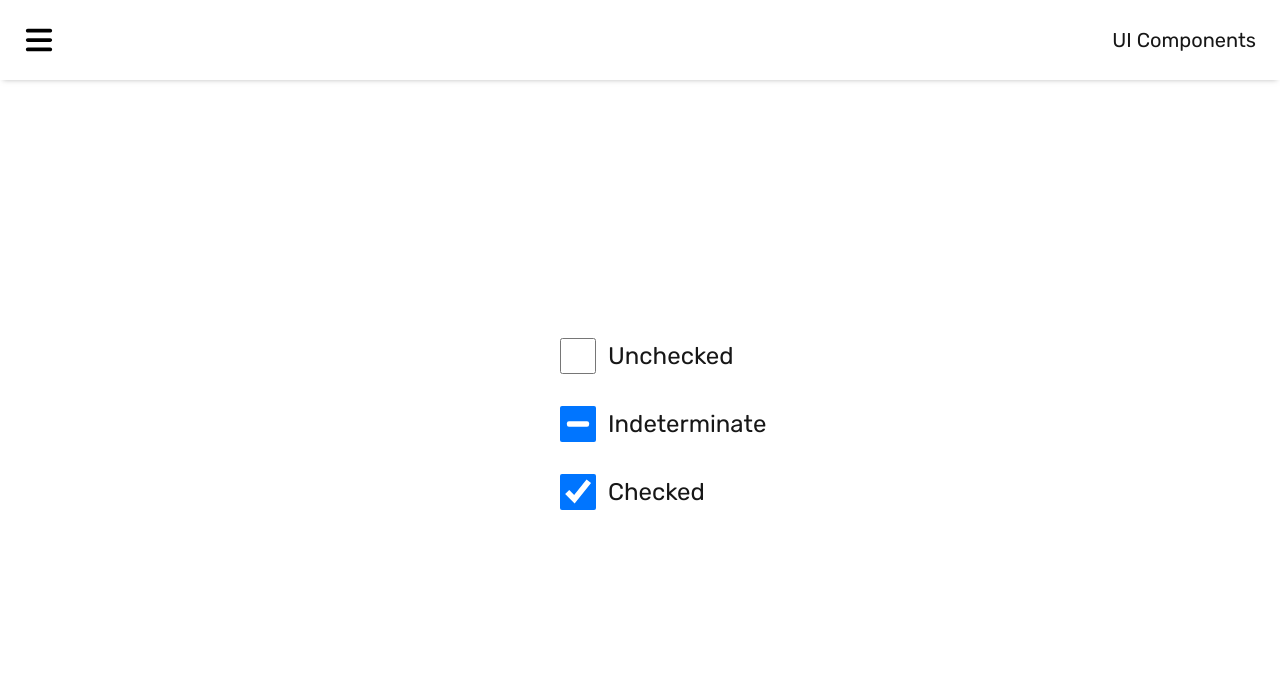
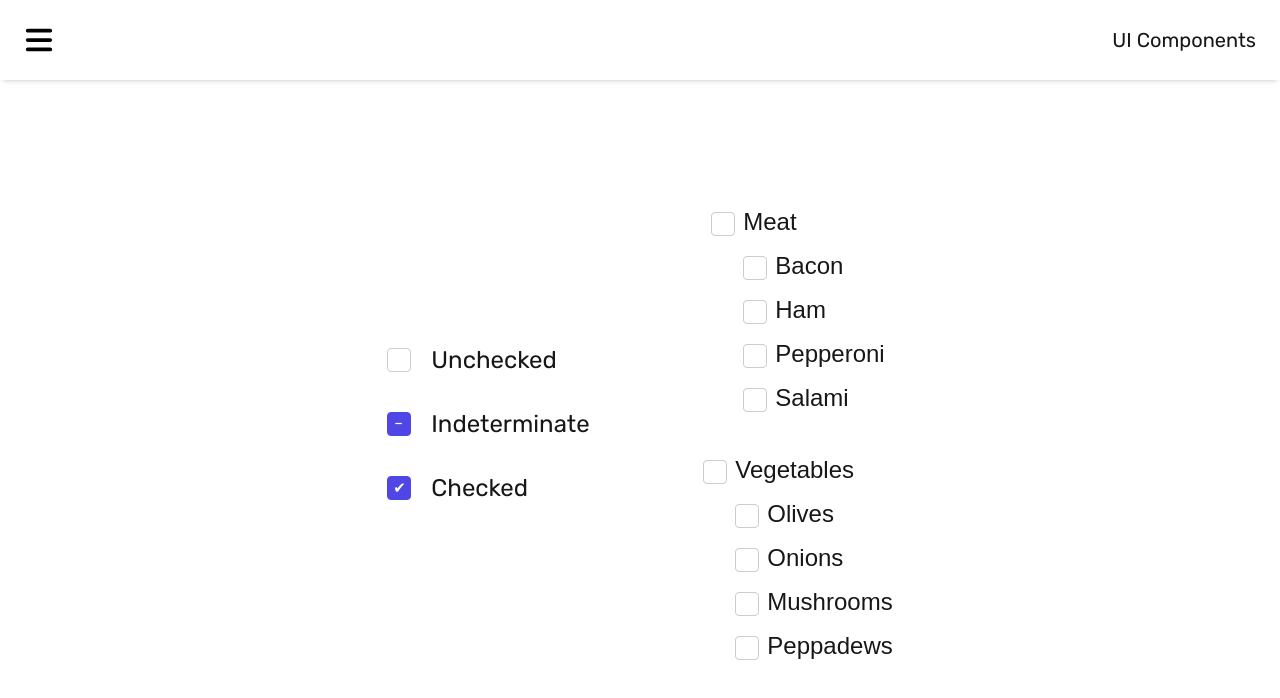
Before and after one commit to hsanchez7934/ui-components, a Next.js app: page /checkbox in a window 1280 px wide. Shown: the top 698 px of the page. Built offline with nearby package versions, Linux system fonts and the light colour scheme.

Commit message:
update checkbox component to include checkbox groups

```diff
--- a/src/app/checkbox/page.tsx
+++ b/src/app/checkbox/page.tsx
@@ -2,13 +2,40 @@
 
 import Checkbox from '@/app/components/checkbox/Checkbox'
 import PageMainBox from '../components/page-main-box/PageMainBox'
+import CheckboxGroup from '../components/checkbox/CheckboxGroup'
+
+const meats = [
+	{value: 'bacon', label: 'Bacon'},
+	{value: 'ham', label: 'Ham'},
+	{value: 'pepperoni', label: 'Pepperoni'},
+	{value: 'salami', label: 'Salami'}
+]
+
+const veggies = [
+	{value: 'olives', label: 'Olives'},
+	{value: 'onions', label: 'Onions'},
+	{value: 'mushrooms', label: 'Mushrooms'},
+	{value: 'peppadews', label: 'Peppadews'}
+]
 
 export default function CheckboxPage() {
 	return (
 		<PageMainBox>
-			<Checkbox index={0} />
-			<Checkbox index={1} />
-			<Checkbox index={2} />
+			<div className="h-auto w-full xl:flex">
+				<section className="flex items-center justify-center flex-col p-7 xl:p-20">
+					<Checkbox index={0} />
+					<Checkbox index={1} />
+					<Checkbox index={2} />
+				</section>
+				<section className="flex items-center justify-center flex-col p-7 xl:p-20">
+					<div className="mb-7">
+						<CheckboxGroup parentLabel="Meat" options={meats} />
+					</div>
+					<div>
+						<CheckboxGroup parentLabel="Vegetables" options={veggies} />
+					</div>
+				</section>
+			</div>
 		</PageMainBox>
 	)
 }
--- a/src/app/components/checkbox/Checkbox.tsx
+++ b/src/app/components/checkbox/Checkbox.tsx
@@ -10,6 +10,7 @@ interface Props {
 const Checkbox = (props: Props) => {
 	const [checked, setChecked] = React.useState(false)
 	const [checkboxText, setCheckboxText] = React.useState('')
+	const [isIndeterminate, setIsIndeterminate] = React.useState(false)
 	const [index, setIndex] = React.useState(props.index || 0)
 	const inputRef = React.useRef<HTMLInputElement>(null)
 
@@ -17,16 +18,19 @@ const Checkbox = (props: Props) => {
 		if (index === 0) {
 			setCheckboxText('Unchecked')
 			setChecked(false)
+			setIsIndeterminate(false)
 		}
 		if (index === 1) {
 			setCheckboxText('Indeterminate')
 			// @ts-expect-error generic
 			inputRef.current.indeterminate = true
 			setChecked(false)
+			setIsIndeterminate(true)
 		}
 		if (index === 2) {
 			setCheckboxText('Checked')
 			setChecked(true)
+			setIsIndeterminate(false)
 		}
 	}, [])
 
@@ -37,6 +41,7 @@ const Checkbox = (props: Props) => {
 			input.indeterminate = true
 			setCheckboxText('Indeterminate')
 			setIndex(1)
+			setIsIndeterminate(true)
 		}
 		if (index === 1) {
 			// @ts-expect-error generic
@@ -44,11 +49,13 @@ const Checkbox = (props: Props) => {
 			setChecked(true)
 			setCheckboxText('Checked')
 			setIndex(2)
+			setIsIndeterminate(false)
 		}
 		if (index === 2) {
 			setChecked(false)
 			setCheckboxText('Unchecked')
 			setIndex(0)
+			setIsIndeterminate(false)
 		}
 	}
 
@@ -62,7 +69,7 @@ const Checkbox = (props: Props) => {
 				ref={inputRef}
 				checked={checked}
 				onChange={handleOnChange}
-				className="w-6 h-6 sm:w-7 sm:h-7 md:w-8 md:h-8 lg:w-9 lg:h-9 cursor-pointer"
+				className={`custom-checkbox ${isIndeterminate ? 'indeterminate' : ''} w-6 h-6 sm:w-7 sm:h-7 md:w-8 md:h-8 lg:w-9 lg:h-9 cursor-pointer`}
 			/>
 			<span className="text-md md:text-lg lg:text-xl xl:text-2xl 2xl:text-3xl w-28">
 				{checkboxText}
--- /dev/null
+++ b/src/app/components/checkbox/CheckboxGroup.tsx
@@ -0,0 +1,78 @@
+import React, {useEffect, useRef, useState} from 'react'
+import './styles.css'
+
+interface CheckboxGroupProps {
+	parentLabel: string
+	options: {label: string; value: string; disabled?: boolean}[]
+}
+
+const CheckboxGroup: React.FC<CheckboxGroupProps> = ({parentLabel, options}) => {
+	const [checkedItems, setCheckedItems] = useState<{[key: string]: boolean}>(() =>
+		Object.fromEntries(options.map((opt) => [opt.value, false]))
+	)
+
+	const parentRef = useRef<HTMLInputElement>(null)
+	const [parentIndeterminate, setParentIndeterminate] = useState(false)
+	const [parentChecked, setParentChecked] = useState(false)
+
+	useEffect(() => {
+		const values = Object.values(checkedItems)
+		const allChecked = values.every(Boolean)
+		const noneChecked = values.every((val) => !val)
+
+		const isIndeterminate = !allChecked && !noneChecked
+
+		setParentChecked(allChecked)
+		setParentIndeterminate(isIndeterminate)
+
+		if (parentRef.current) {
+			parentRef.current.indeterminate = isIndeterminate
+		}
+	}, [checkedItems])
+
+	const handleParentChange = (e: React.ChangeEvent<HTMLInputElement>) => {
+		const {checked} = e.target
+		const newChecked = Object.fromEntries(
+			options.map((opt) => [opt.value, opt.disabled ? checkedItems[opt.value] : checked])
+		)
+		setCheckedItems(newChecked)
+	}
+
+	const handleChildChange = (value: string) => (e: React.ChangeEvent<HTMLInputElement>) => {
+		setCheckedItems((prev) => ({...prev, [value]: e.target.checked}))
+	}
+
+	return (
+		<div>
+			<label className='block pb-3 w-full text-md md:text-lg lg:text-xl xl:text-2xl 2xl:text-3xl'>
+				<input
+					type="checkbox"
+					className={`custom-checkbox ${parentIndeterminate ? 'indeterminate' : ''}`}
+					ref={parentRef}
+					checked={parentChecked}
+					onChange={handleParentChange}
+				/>
+				{parentLabel}
+			</label>
+
+			<ul className='pl-8'>
+				{options.map((opt) => (
+					<li key={opt.value} className='mb-3'>
+						<label className='text-md md:text-lg lg:text-xl xl:text-2xl 2xl:text-3xl w-28'>
+							<input
+								type="checkbox"
+								className="custom-checkbox"
+								checked={checkedItems[opt.value]}
+								onChange={handleChildChange(opt.value)}
+								disabled={opt.disabled}
+							/>
+							{opt.label}
+						</label>
+					</li>
+				))}
+			</ul>
+		</div>
+	)
+}
+
+export default CheckboxGroup
--- a/src/app/components/checkbox/styles.css
+++ b/src/app/components/checkbox/styles.css
@@ -1,7 +1,58 @@
-input {
-	border-radius: 35px;
+/* styles.css */
+.custom-checkbox {
+	appearance: none;
+	width: 24px;
+	height: 24px;
+	margin-right: 8px;
+	border: 1px solid #ccc;
+	border-radius: 4px;
+	background-color: white;
+	position: relative;
+	vertical-align: middle;
+	cursor: pointer;
+	transition: all 0.2s ease;
+	display: inline-block;
 }
 
-input:checked {
+.custom-checkbox:checked {
 	background-color: #4f46e5;
+	border-color: #4f46e5;
 }
+
+/* Checkmark (✔) when checked */
+.custom-checkbox:checked::after {
+	content: '✔';
+	color: white;
+	font-size: 15px;
+	position: absolute;
+	top: 0;
+	left: 5px;
+}
+
+.custom-checkbox.indeterminate {
+	background-color: #4f46e5;
+	border-color: #4f46e5;
+}
+
+/* Indeterminate (–) visual indicator */
+.custom-checkbox.indeterminate::after {
+	content: '–';
+	color: white;
+	font-size: 15px;
+	position: absolute;
+	top: -1px;
+	left: 6px;
+}
+
+/* Disabled style */
+.custom-checkbox:disabled {
+	background-color: #d4d4d4;
+	border-color: #d4d4d4;
+	cursor: not-allowed;
+}
+
+/* Focus styles */
+.custom-checkbox:focus {
+	outline: 1px solid #4f46e5;
+	box-shadow: 0 0 0 3px rgba(79, 70, 229, 0.3);
+}
```
